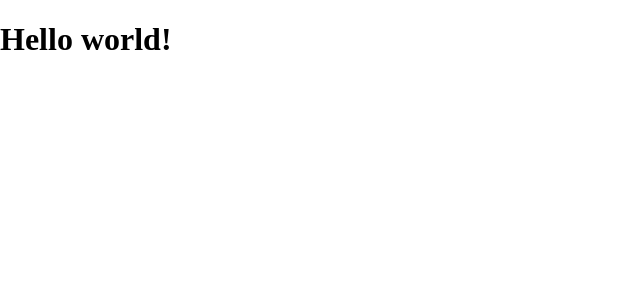
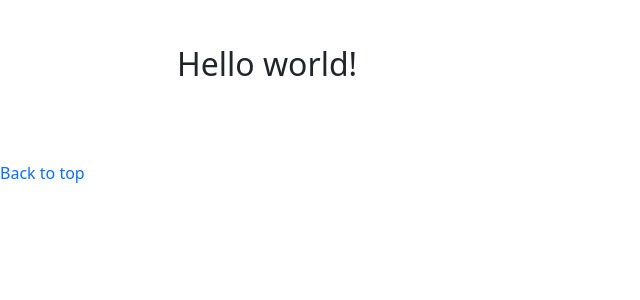
Before and after one commit to dan-carroll/python-projects, a Jekyll site: the page built from index.md, in a window 1280 px wide. Shown: the top 300 px of the page, without its empty margins (0-640 px from the left). Built offline with Jekyll 4.4.1, drawn with Linux system fonts in a browser that asks for light colours.

Commit message:
Add Bootstrap 5
Going with HTML5 and Bootstrap 5.

```diff
--- /dev/null
+++ b/_includes/footer.html
@@ -0,0 +1,11 @@
+<footer class="mt-5">
+    <p>
+        <a class="text-decoration-none" href="#">Back to top</a>
+    </p>
+
+<!-- JavaScript files -->
+<script src="https://code.jquery.com/jquery-3.5.1.min.js" ></script>
+<script src="https://cdn.jsdelivr.net/npm/@popperjs/core@2.9.2/dist/umd/popper.min.js" integrity="sha384-IQsoLXl5PILFhosVNubq5LC7Qb9DXgDA9i+tQ8Zj3iwWAwPtgFTxbJ8NT4GN1R8p" crossorigin="anonymous"></script>
+<script src="https://cdn.jsdelivr.net/npm/bootstrap@5.0.2/dist/js/bootstrap.min.js" integrity="sha384-cVKIPhGWiC2Al4u+LWgxfKTRIcfu0JTxR+EQDz/bgldoEyl4H0zUF0QKbrJ0EcQF" crossorigin="anonymous"></script>
+
+</footer>
--- a/_includes/head.html
+++ b/_includes/head.html
@@ -6,6 +6,9 @@
   <title>{% if page.title %}{{ page.title | escape }}{% else %}{{ site.title | escape }}{% endif %}</title>
   <meta name="description" content="{{ page.excerpt | default: site.description | strip_html | normalize_whitespace | truncate: 160 | escape }}">
 
+  <!-- Stylesheets -->
+  <link href="https://cdn.jsdelivr.net/npm/bootstrap@5.0.2/dist/css/bootstrap.min.css" rel="stylesheet" integrity="sha384-EVSTQN3/azprG1Anm3QDgpJLIm9Nao0Yz1ztcQTwFspd3yD65VohhpuuCOmLASjC" crossorigin="anonymous">
+  <link href="https://fonts.googleapis.com/css?family=Playfair+Display:700,900" rel="stylesheet">
   <link rel="stylesheet" href="{{ "/assets/css/main.css" | relative_url }}">
   <link rel="canonical" href="{{ page.url | replace:'index.html','' | prepend: site.canonical_url }}">
 
--- a/_layouts/default.html
+++ b/_layouts/default.html
@@ -5,9 +5,15 @@
 
   <body>
 
-    <main class="main" aria-label="Content">
-      {{ content }}
-    </main>
+    <div class="container vh-75">
+      <div class="row">
+          <div class="container col-sm-12 col-md-10 col-lg-10 mx-auto mt-3 py-2" aria-label="Content">
+              {{ content }}
+          </div>
+      </div>
+    </div>
+
+    {% include footer.html %}
 
   </body>
 
```
